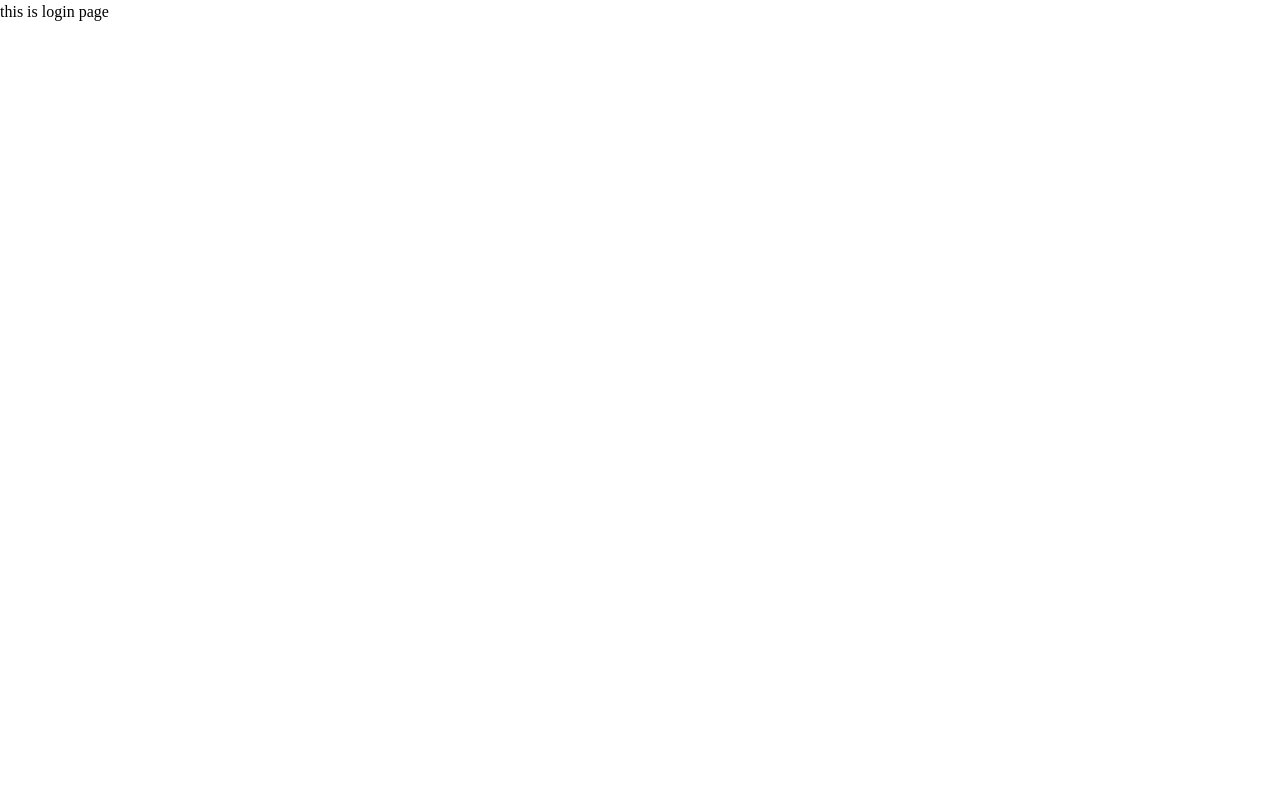
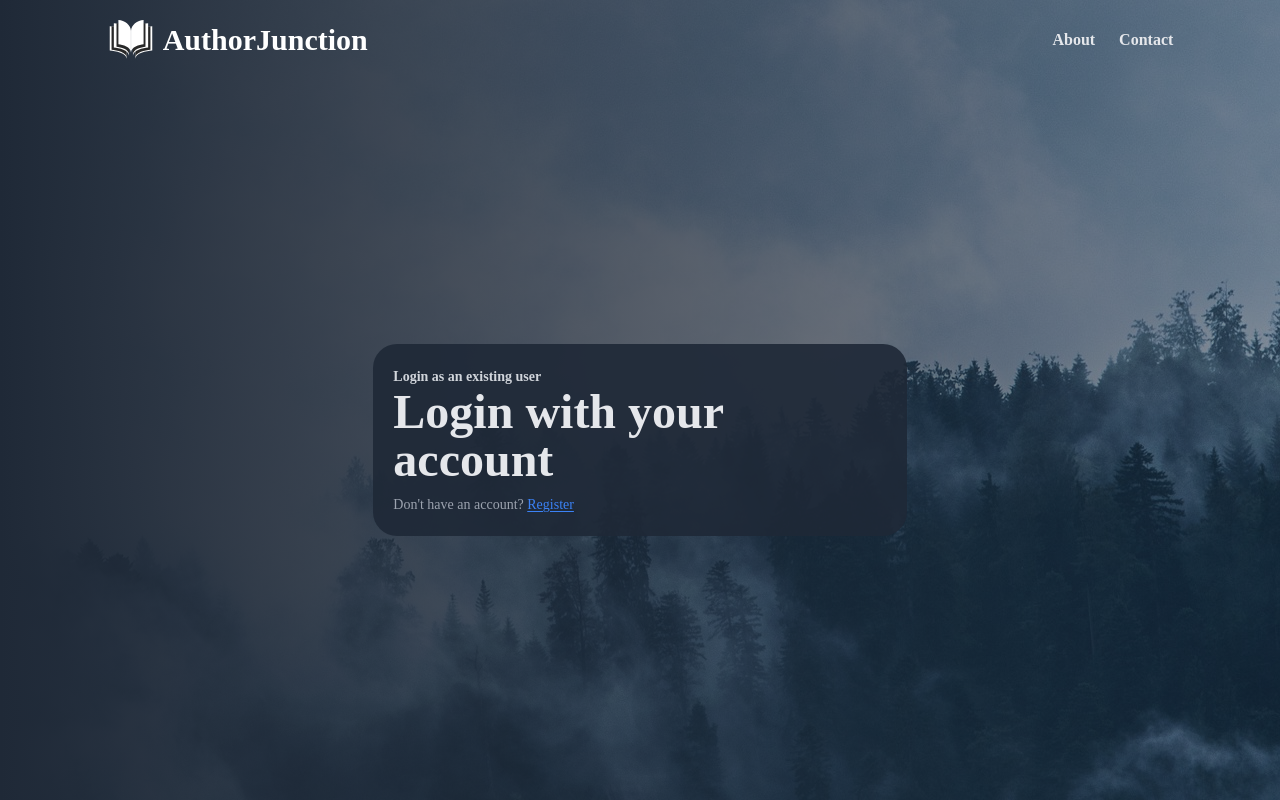
Before and after one commit to Arjun259194/Author-Junction, a Next.js app: page /auth/login in a window 1280 px wide. Built offline with nearby package versions, Linux system fonts and the light colour scheme; a web font is replaced by a local one.

Commit message:
created login page, created components from register page to use in login

```diff
--- /dev/null
+++ b/UI/AuthFormLayout.tsx
@@ -0,0 +1,11 @@
+import { FC, ReactNode } from "react";
+
+const AuthFormLayout: FC<{ children: ReactNode }> = ({ children }) => {
+  return (
+    <main className="relative z-20 mx-auto my-auto h-max w-10/12 ">
+      <div className="mx-auto w-1/2 rounded-3xl bg-gray-800/90 p-5">{children}</div>
+    </main>
+  );
+};
+
+export default AuthFormLayout;
--- /dev/null
+++ b/UI/AuthPageLayout.tsx
@@ -0,0 +1,12 @@
+import { FC, ReactNode } from "react";
+
+const AuthPageLayout: FC<{ children: ReactNode }> = ({ children }) => {
+  return (
+    <div className="relative flex h-screen w-full flex-col bg-[url('/bg.jpg')] bg-center">
+      <div className="absolute inset-0 z-0 bg-gradient-to-r from-gray-800 to-gray-800/50"></div>
+      {children}
+    </div>
+  );
+};
+
+export default AuthPageLayout;
--- /dev/null
+++ b/components/AuthForm.tsx
@@ -0,0 +1,18 @@
+import { FC, FormEventHandler, ReactNode } from "react";
+
+interface Props {
+  children: ReactNode;
+  submitHandler: FormEventHandler<HTMLFormElement>;
+  submitText: string;
+}
+
+const AuthForm: FC<Props> = ({ children, submitHandler, submitText }) => {
+  return (
+    <form onSubmit={submitHandler} className="my-4 mb-6 space-y-6">
+      {children}
+      <input className="rounded-full bg-blue-400 py-2 px-4 text-xl capitalize text-white " type="submit" value={submitText} />
+    </form>
+  );
+};
+
+export default AuthForm;
--- /dev/null
+++ b/components/Header.tsx
@@ -0,0 +1,18 @@
+import Image from "next/image";
+import { FC, ReactNode } from "react";
+
+const Header: FC<{ children: ReactNode }> = ({ children }) => {
+  return (
+    <header className="relative z-20 mx-auto my-4 flex w-10/12 items-center justify-between">
+      <div className="flex items-center space-x-2">
+        <Image className="aspect-square w-12" width={50} height={50} src="/logo.svg" alt="logo" />
+        <h1 className="text-3xl font-bold text-white">AuthorJunction</h1>
+      </div>
+      <nav>
+        <ul className="flex space-x-6 font-semibold capitalize text-gray-200 [&>li:hover]:underline">{children}</ul>
+      </nav>
+    </header>
+  );
+};
+
+export default Header;
--- a/pages/auth/login.tsx
+++ b/pages/auth/login.tsx
@@ -1,7 +1,30 @@
+import Header from "@/components/Header";
+import AuthFormLayout from "@/UI/AuthFormLayout";
+import AuthPageLayout from "@/UI/AuthPageLayout";
+import Link from "next/link";
+
 export default function Login() {
   return (
-    <div>
-      <h1>this is login page</h1>
-    </div>
+    <AuthPageLayout>
+      <Header>
+        <li>
+          <Link href="/about">about</Link>
+        </li>
+        <li>
+          <Link href="/contact">contact</Link>
+        </li>
+      </Header>
+      <AuthFormLayout>
+        <span className="mb-2 text-sm font-semibold text-gray-300">Login as an existing user</span>
+        <h2 className="mb-2 text-5xl font-bold text-gray-200">Login with your account</h2>
+        <span className="text-sm text-gray-400">
+          Don't have an account?{" "}
+          <Link className="capitalize text-blue-500 underline underline-offset-2" href="/auth/register">
+            Register
+          </Link>
+        </span>
+        {/* Form here */}
+      </AuthFormLayout>
+    </AuthPageLayout>
   );
 }
--- a/pages/auth/register.tsx
+++ b/pages/auth/register.tsx
@@ -1,8 +1,11 @@
+import AuthForm from "@/components/AuthForm";
+import Header from "@/components/Header";
 import InputText from "@/components/InputText";
 import useForm from "@/hooks/useForm";
+import AuthFormLayout from "@/UI/AuthFormLayout";
+import AuthPageLayout from "@/UI/AuthPageLayout";
 import { isStrongPassword, isValidEmail } from "@/utils/validation";
 import Head from "next/head";
-import Image from "next/image";
 import Link from "next/link";
 import { useRouter } from "next/router";
 import { FormEventHandler, useState } from "react";
@@ -65,7 +68,7 @@ export default function register() {
   };
 
   return (
-    <div className="relative flex h-screen w-full flex-col bg-[url('/bg.jpg')] bg-center">
+    <AuthPageLayout>
       {error.state ? (
         <span className="absolute bottom-0 left-1/2 z-40 my-4 w-6/12 -translate-x-1/2 animate-pulse rounded bg-red-900/90 p-1 text-center font-mono text-xl font-normal capitalize text-red-300">
           {error.message}{" "}
@@ -74,25 +77,15 @@ export default function register() {
       <Head>
         <title>Register</title>
       </Head>
-      <div className="absolute inset-0 z-0 bg-gradient-to-r from-gray-800 to-gray-800/50"></div>
-      <header className="relative z-20 mx-auto my-4 flex w-10/12 items-center justify-between">
-        <div className="flex items-center space-x-2">
-          <Image className="aspect-square w-12" width={50} height={50} src="/logo.svg" alt="logo" />
-          <h1 className="text-3xl font-bold text-white">AuthorJunction</h1>
-        </div>
-        <nav>
-          <ul className="flex space-x-6 font-semibold capitalize text-gray-200 [&>li:hover]:underline">
+      <Header>
         <li>
           <Link href="/about">about</Link>
         </li>
         <li>
           <Link href="/contact">contact</Link>
         </li>
-          </ul>
-        </nav>
-      </header>
-      <main className="relative z-20 mx-auto my-auto h-max w-10/12 ">
-        <div className="mx-auto w-1/2 rounded-xl bg-gray-800/90 p-5">
+      </Header>
+      <AuthFormLayout>
         <span className="mb-2 text-sm font-semibold text-gray-300">Register as new user</span>
         <h2 className="mb-2 text-5xl font-bold text-gray-200">Create new account</h2>
         <span className="text-sm text-gray-400">
@@ -101,36 +94,13 @@ export default function register() {
             Login
           </Link>
         </span>
-          <form onSubmit={submitHandler} className="my-4 mb-6 space-y-6">
-            <InputText
-              required={true}
-              text="Username"
-              name="username"
-              type="text"
-              changeHandler={changeHandler}
-              value={username}
-            />
+        <AuthForm submitHandler={submitHandler} submitText="register">
+          <InputText required={true} text="Username" name="username" type="text" changeHandler={changeHandler} value={username} />
           <InputText required={true} text="Email" name="email" type="email" changeHandler={changeHandler} value={email} />
-            <InputText
-              required={true}
-              text="Password"
-              name="password"
-              type="password"
-              changeHandler={changeHandler}
-              value={password}
-            />
-            <InputText
-              required={true}
-              text="Confirm Password"
-              name="confPassword"
-              type="password"
-              changeHandler={changeHandler}
-              value={confPassword}
-            />
-            <input className="rounded-full bg-blue-400 py-2 px-4 text-xl capitalize text-white " type="submit" value="Register" />
-          </form>
-        </div>
-      </main>
-    </div>
+          <InputText required={true} text="Password" name="password" type="password" changeHandler={changeHandler} value={password} />
+          <InputText required={true} text="Confirm Password" name="confPassword" type="password" changeHandler={changeHandler} value={confPassword} />
+        </AuthForm>
+      </AuthFormLayout>
+    </AuthPageLayout>
   );
 }
```
Also changed, not shown: 1 other file (tests, documents, lock files or other folders). Lines whose indentation alone changed are shown as unchanged.
